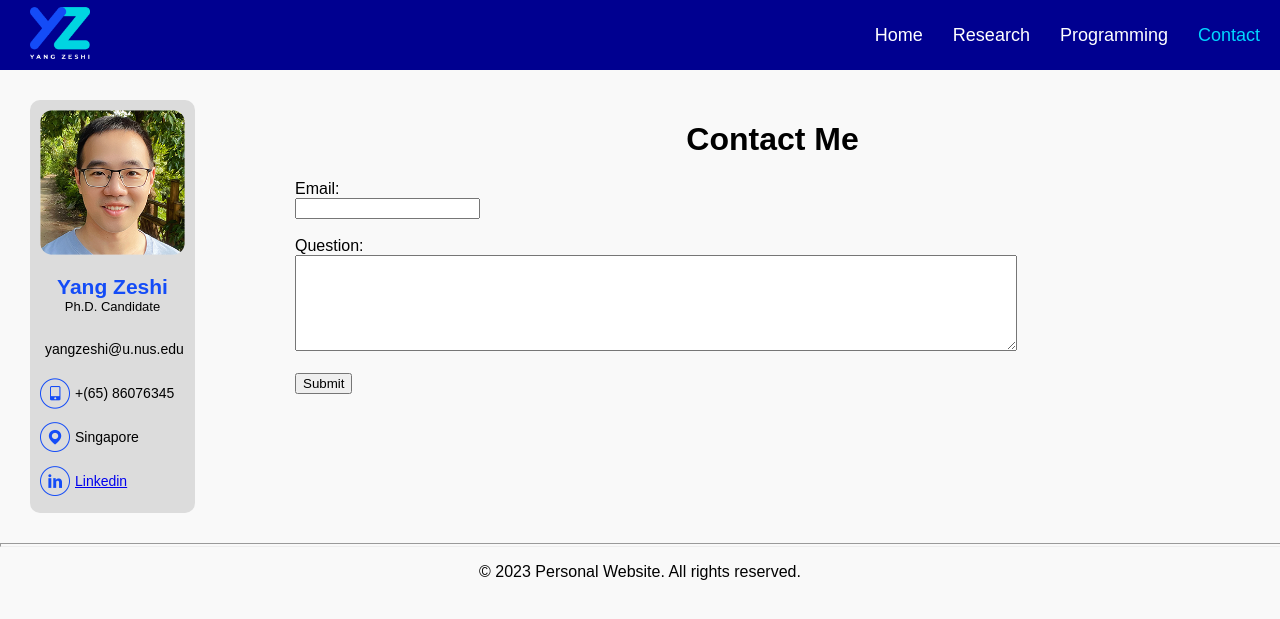
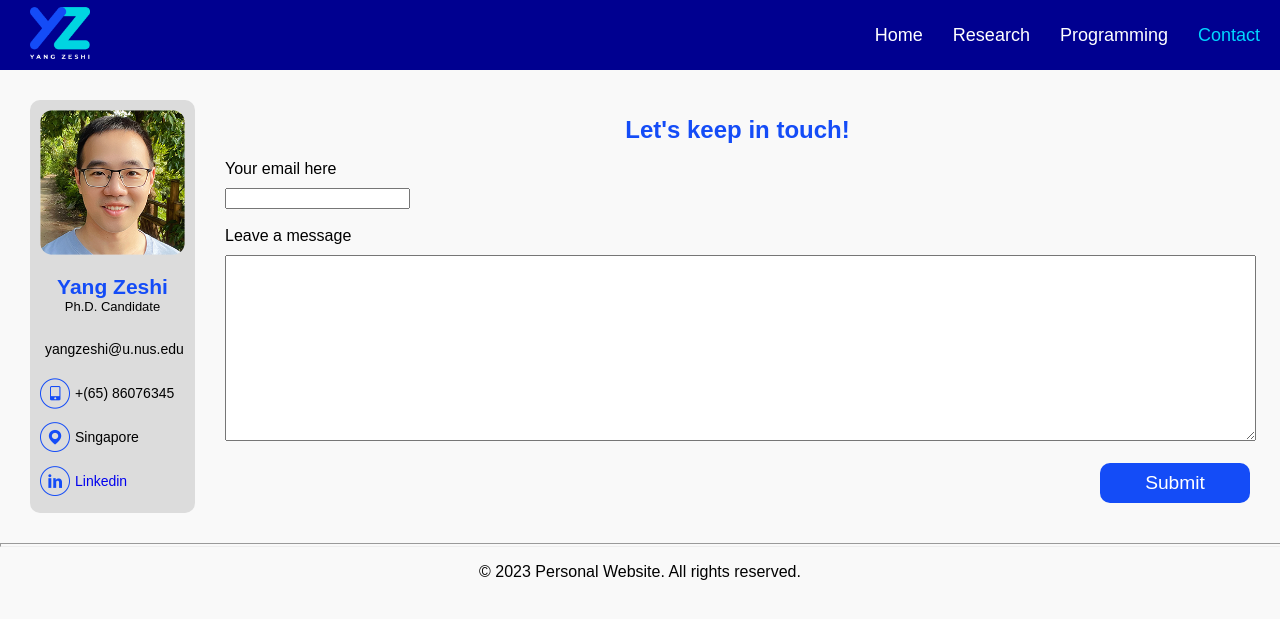
Before and after one commit to Zeshi-Yang/personal-website, a Flask app: page /contact in a window 1280 px wide. Shown: the top 619 px of the page. Run offline with Flask 3, Linux system fonts and the light colour scheme; data comes from the database, SQL or seed files in the repository; both versions use the stored data as it was after the commit.

Commit message:
ready to deploy

```diff
--- a/app.py
+++ b/app.py
@@ -44,7 +44,7 @@ person.introduction="""
     I am a highly motivated student with a strong educational background in the industrial sector. I hold a Bachelor's degree in Mineral Engineering and a Master's degree in Ferrous Metallurgy Engineering. Now I am a Ph.D. candidate in Mechanical Engineering.
     <br>
     <br>
-    During my studies, I have developed a deep understanding of various facets of the industrial chain, including <strong>mineral extraction processes</strong>, <strong>metallurgical transformations</strong>, and <strong>mechanical engineering principles</strong>. My educational background has equipped me with a comprehensive knowledge base and a multidisciplinary perspective that allows me to approach industrial challenges from different angles.<br>
+    During my studies, I have developed a deep understanding of various facets of the industrial chain, including <span style="color:#144cf7"><strong>mineral extraction processes</strong></span>, <span style="color:#144cf7"><strong>metallurgical transformations</strong></span>, and <span style="color:#144cf7"><strong>mechanical engineering principles</strong></span>. My educational background has equipped me with a comprehensive knowledge base and a multidisciplinary perspective that allows me to approach industrial challenges from different angles.<br>
     <br>
     Thanks to my supervisors and the resources provided by unviersities, I had the opportunity to engage in both theoretical and practical experiences related to industrial research and manufacturing. I conducted extensive research projects focused on optimizing industrial processes, improving efficiency, and enhancing the overall performance of materials used in the industrial sector. These research endeavors have honed my analytical skills, critical thinking abilities, and problem-solving proficiency.<br>
     <br>
@@ -178,5 +178,5 @@ app.register_blueprint(programming_bp)
 
 
 if __name__=='__main__':
-    app.debug=True
+    # app.debug=True
     app.run()
--- a/static/styles/main.css
+++ b/static/styles/main.css
@@ -42,7 +42,7 @@ p.spacer {
 .column-container {
 display: flex; /* Use flexbox for column layout */
 justify-content: space-evenly;
-column-gap: 50px;
+column-gap: 30px;
 margin: 30px;
 }
 .column1 {
@@ -79,24 +79,30 @@ hr{
 .grid-container{
     display: grid;
     grid-template-columns: 1fr 3fr;
-    grid-gap: 0px 40px;
+    grid-gap: 0px 10px;
     margin: 30px;
+    align-content: center;
 }
-
 div.project-list{
-    align-items: center;
     gap: 20px;
+    place-items: start;
 }
 div.project-list a.widget{
-    border-radius: 20px;
-    background-color: rgb(14, 189, 248);
-    text-align: center;
+    display: flex;
+    align-items: center;
+    justify-content:center;
+    border-radius: 10px;
+    background-color: rgb(220, 220, 220);
     color: #000000;
+    height: 100%;
+    width: 100%;
 }
 div.project-list a.widget.highlight {
-    background-color: rgba(255, 255, 0, 0.705);
-    border: 2px solid red;
+    background-color: rgb(20, 76, 247);
+    color: #ffffff;
   }
+
+
 .h2.name{
     align-items: center;
     color: rgb(0, 213, 255);
@@ -104,8 +110,25 @@ div.project-list a.widget.highlight {
 }
 
 .section a:visited {
-    color: blue; /* Color for visited links */
-  }
+    color: rgb(20, 76, 247); /* Color for visited links */
+}
 .overall a:visited {
-    color: blue; /* Color for visited links */
-  }
+    color: #144cf7; /* Color for visited links */
+}
+.section a{
+    font-weight: bold;
+    text-decoration: none;
+}
+input.submit-botton{
+    float: right;
+    color: white;
+    width: 150px;
+    height: 40px;
+    border-radius: 10px;
+    background-color: #144cf7;
+    border: none;
+    font-size: larger;
+}
+input.submit-botton:hover{
+    background-color: rgb(0 0 144);
+}
--- a/templates/contact.html
+++ b/templates/contact.html
@@ -6,7 +6,7 @@
     <link rel="stylesheet" type="text/css" href="{{ url_for('static', filename='styles/main.css') }}">
 </head>
 <body>
-  <div class="column-container" style="display: grid; grid-template-columns: 165px 4fr;grid-gap: 100px;">
+  <div class="column-container" style="display: grid; grid-template-columns: 165px 4fr;grid-gap: 30px;">
 
     <div class="column1">
       <div class="overall">
@@ -32,20 +32,20 @@
         <div style="display: flex; align-items: center; justify-content: start;">
           <img style="width: 30px;" class="fit-picture" src="{{ url_for('static', filename='images/asset/link-blue.png')}}" alt="self">
           <p style="margin-left: 5px;">
-          <a href="https://www.linkedin.com/in/zeshi-yang">Linkedin</a></p>
+          <a href="https://www.linkedin.com/in/zeshi-yang" style="text-decoration: none;">Linkedin</a></p>
         </div>
       </div>
     </div>
   <div class="column2">
-  <h1>Contact Me</h1>
+  <h1 style="color: #144cf7; font-size: x-large;">Let's keep in touch!</h1>
   <form action="/submit" method="POST">
-    <label for="email">Email:</label><br>
-    <input type="email" id="email" name="email" required><br><br>
+    <label for="email" >Your email here</label><br>
+    <input type="email" id="email" name="email" required style="margin-top: 10px;"><br><br>
 
-    <label for="question">Question:</label><br>
-    <textarea id="question" name="question" rows="6" required style="width: 75%;font-family: Arial, sans-serif;"></textarea><br><br>
+    <label for="question">Leave a message</label><br>
+    <textarea id="question" name="question" rows="12" required style="width: 100%;font-family: Arial, sans-serif; margin-top: 10px;"></textarea><br><br>
 
-    <input type="submit" value="Submit">
+    <input type="submit" value="Submit" class="submit-botton">
   </form>
 </div>
 </div>
--- a/templates/index.html
+++ b/templates/index.html
@@ -36,7 +36,7 @@
         <div style="display: flex; align-items: center; justify-content: start;">
           <img style="width: 30px;" class="fit-picture" src="{{ url_for('static', filename='images/asset/link-blue.png')}}" alt="link-icon">
           <p style="margin-left: 5px;">
-          <a href="https://www.linkedin.com/in/zeshi-yang">Linkedin</a></p>
+          <a href="https://www.linkedin.com/in/zeshi-yang" style="text-decoration: none;">Linkedin</a></p>
         </div>
       </div>
     </div>
--- a/templates/programming projects/programming_projects.html
+++ b/templates/programming projects/programming_projects.html
@@ -3,7 +3,7 @@
 {% block content %}
 <html>
 <head>
-    <title>{% block title %}My Resume{% endblock %}</title>
+    <title>{% block title %}Programming{% endblock %}</title>
     <link rel="stylesheet" type="text/css" href="{{ url_for('static', filename='styles/main.css') }}">
 </head>
 <body>
--- a/templates/programming projects/project_tree.html
+++ b/templates/programming projects/project_tree.html
@@ -1,6 +1,5 @@
 <link rel="stylesheet" type="text/css" href="{{ url_for('static', filename='styles/main.css') }}">
-<h2 style="margin-left: 10px;">Projects</h2>
-<div class="project-list" style="grid-template-columns: 1fr; width: 80%; align-items: center;">
+<div class="project-list" style="grid-template-columns: 0.8fr; margin-top: 20px; justify-content: start;">
   {% for project in programming_intros %}
   <a href="{{ url_for('show_intro_2', intro_id=project['id']) }}" class="widget {% if project['id'] == intro_id %}highlight{% endif %}">{{ project['title'] }}</a>
   {% endfor %}
--- a/templates/programming.html
+++ b/templates/programming.html
@@ -17,7 +17,9 @@
     <div class="grid2">
       <div class="wrapper">
         <div class="section">
-          <p style="white-space: pre-line; line-height: normal+5px;text-align: justify;">Welcome to my programming project portfolio! These projects are developed as hobbies during my studies.
+          <p style="color: #144cf7;font-weight: bold;font-size: 25px;text-align: center; margin-top: 20px;">Welcome to my programming projects portfolio!</p>
+          <p style="white-space: pre-line; line-height: normal+5px;text-align: justify; margin-top: 0px;">
+            These projects are developed as hobbies during my studies.
 
             My favourate project is the <a href="/programming/1">trading signal framework</a>. Combining my passion for finance and programming, I created algorithms that analyze market data and generate valuable trading signals. Through extensive research and implementation, these signals aim to assist individuals in making informed trading decisions.
 
--- a/templates/research projects/project_tree.html
+++ b/templates/research projects/project_tree.html
@@ -1,6 +1,5 @@
 <link rel="stylesheet" type="text/css" href="{{ url_for('static', filename='styles/main.css') }}">
-<h2 style="margin-left: 10px;">Projects</h2>
-<div class="project-list" style="grid-template-columns: 1fr 1fr;">
+<div class="project-list" style="grid-template-columns: 0.8fr; margin-top: 20px; justify-content: start;">
   {% for intro in research_intros %}
       <a href="{{ url_for('show_intro_1', intro_id=intro['id']) }}" class="widget {% if intro['id'] == intro_id %}highlight{% endif %}">{{ intro['title'] }}</a>
   {% endfor %}
--- a/templates/research projects/research_projects.html
+++ b/templates/research projects/research_projects.html
@@ -3,7 +3,7 @@
 {% block content %}
 <html>
 <head>
-    <title>{% block title %}My Resume{% endblock %}</title>
+    <title>{% block title %}Research project-list{% endblock %}</title>
     <link rel="stylesheet" type="text/css" href="{{ url_for('static', filename='styles/main.css') }}">
 </head>
 <body>
@@ -15,8 +15,8 @@
     </div>
     <div class="grid2">
       <div class="wrapper">
-        <div class="section" style="transition: marg;">
-          <h2 style="text-align: justify;">{{ intro['full_title'] }}</h2>
+        <div class="section">
+          <h2>{{ intro['full_title'] }}</h2>
           <p style="white-space: pre-line;text-align: justify;">{{ intro['content'] | safe }}</p>
           {% for image_src in image_srcs %}
           <img class="fit-picture" src="{{ image_src }}" style="display: block;margin: 0 auto;width: auto;">
--- a/templates/research.html
+++ b/templates/research.html
@@ -17,8 +17,8 @@
     <div class="grid2">
       <div class="wrapper">
         <div class="section">
-          <p style="white-space: pre-line; line-height: normal+5px;text-align: justify;">Welcome to my research portfolio!
-
+          <p style="color: #144cf7;font-weight: bold;font-size: 25px;text-align: center; margin-top: 20px;">Welcome to my research projects portfolio!</p>
+          <p style="white-space: pre-line; line-height: normal+5px;text-align: justify; margin-top: 0px;">
             Throughout my research journey, I have been instrumental in exploring and optimizing these additive manufacturing processes to achieve superior part quality, increased efficiency, and enhanced functionality. Leveraging my expertise, I have made significant contributions in areas such as binder-powder interaction in <a href="/research/1">Binder Jetting</a>, improving <a href="/research/2">powder spreading</a> uniformity, refining laser parameters for <a href="/research/3">L-PBF</a>, mitigating <a href="/research/4">powder spattering</a> during L-PBF process, optimizing <a href="/research/5">filament deposition modeling</a>, and enhancing the efficiency and quality of <a href="/research/6">molding injection</a>.
 
             In addition, I have delved into the realm of in-situ monitoring techniques, where I have successfully utilized <a href="/research/7">acoustic signal emissions</a> to track and analyze the additive manufacturing processes. This breakthrough technique has provided valuable insights into the process dynamics, enabling real-time monitoring and quality control.
```
Also changed, not shown: test.db, 1 other file.
